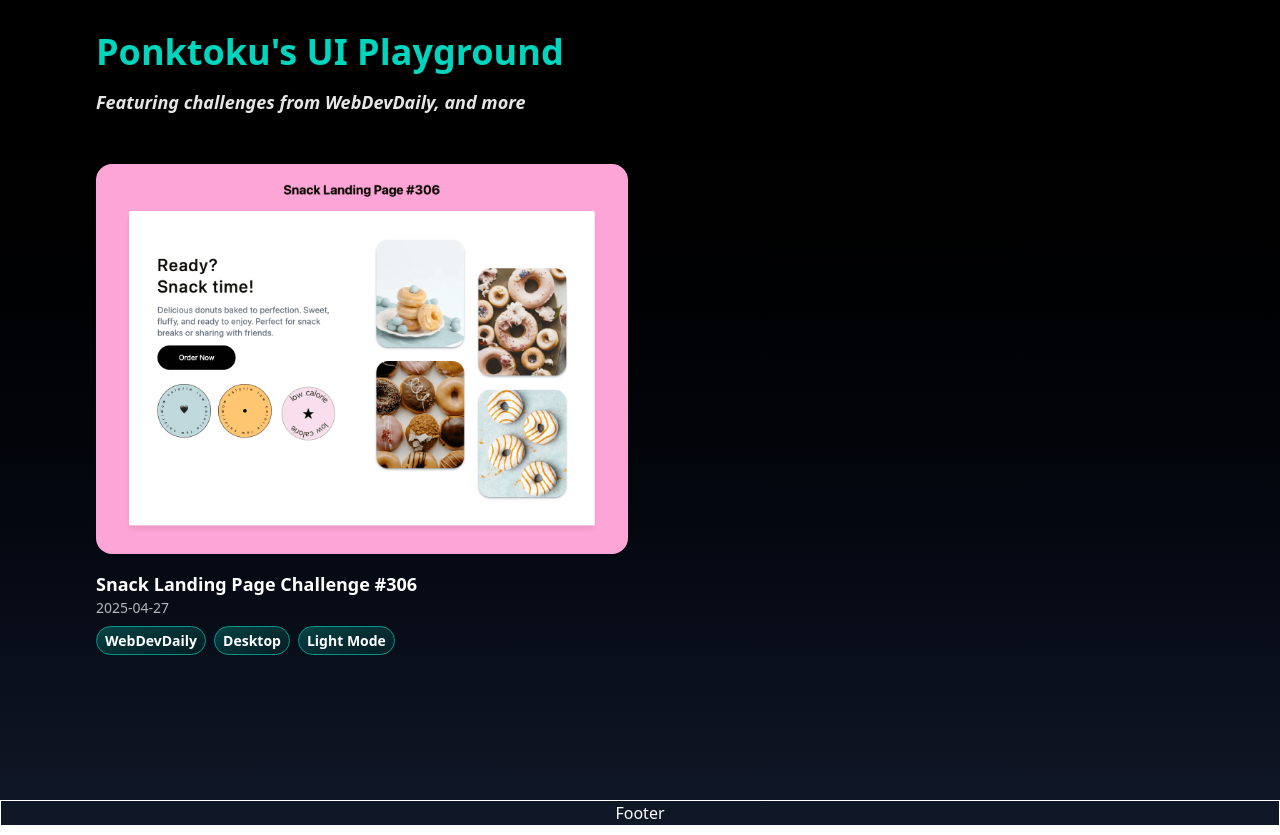
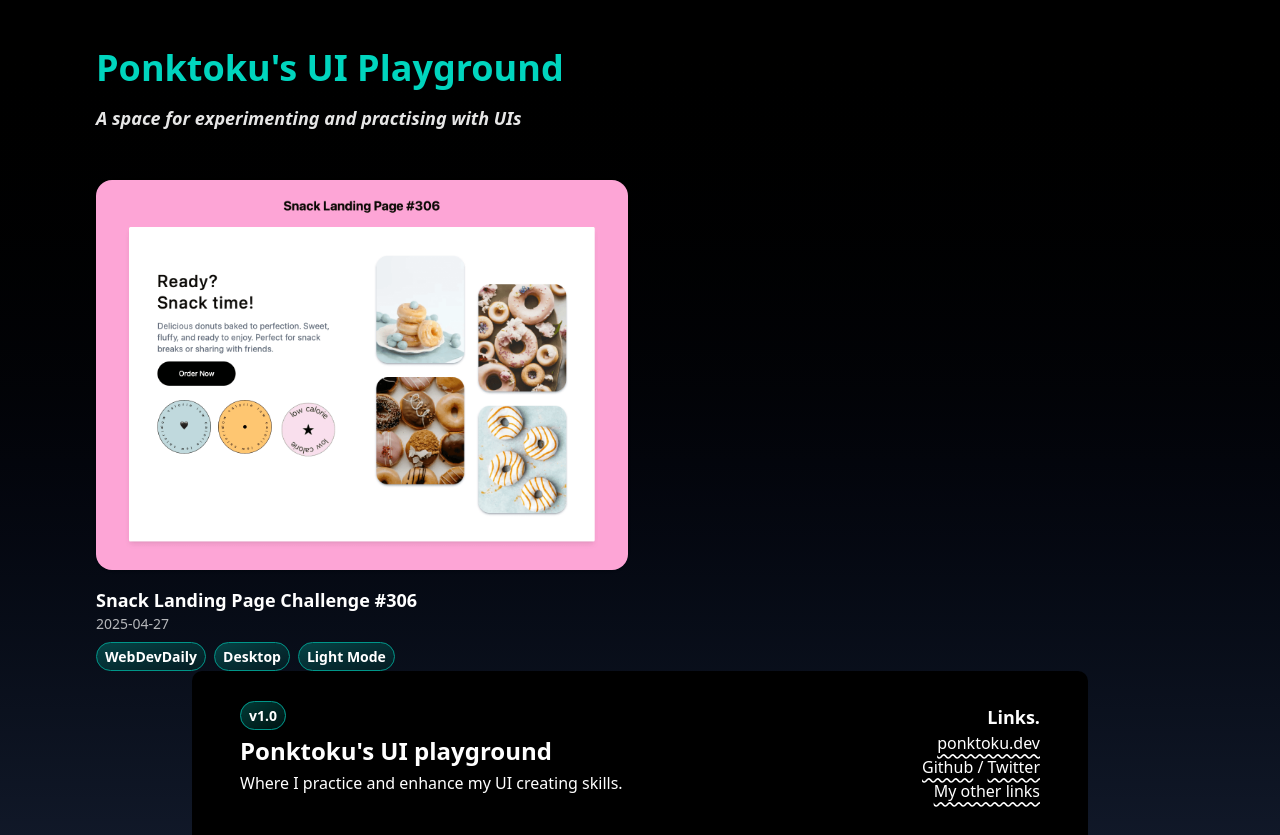
Before and after one commit to ponktoku/ui-playground, a Next.js app: page / in a window 1280 px wide. Built offline with nearby package versions, Linux system fonts and the light colour scheme.

Commit message:
style: Add and style footer

```diff
--- a/src/app/page.tsx
+++ b/src/app/page.tsx
@@ -3,15 +3,15 @@ import Card from "@/components/card";
 
 export default function Home() {
   return (
-    <>
-      <main className="min-h-dvh flex justify-center px-4 sm:px-8 ">
+    <div className="min-h-dvh flex flex-col">
+      <main className="flex-grow flex justify-center px-4 sm:px-8">
         <div className="max-w-7xl w-full px-16">
-          <section className="my-8">
+          <section className="my-12">
             <h1 className="text-4xl font-bold mb-4 text-teal-400">
               Ponktoku's UI Playground
             </h1>
-            <h2 className="text-lg font-semibold italic text-white/90 mb-12">
-              Featuring challenges from WebDevDaily, and more
+            <h2 className="text-lg font-semibold italic text-white/90">
+              A space for experimenting and practising with UIs
             </h2>
           </section>
 
@@ -30,11 +30,63 @@ export default function Home() {
         </div>
       </main>
 
-      <footer className="text-white max-w-7xl w-full flex justify-center border border-white items-center">
-        <div>
-          <p>Footer</p>
+      <footer className="text-white py-8 bg-black rounded-t-lg mx-48 flex justify-between">
+        <div className="ml-12">
+          <span className="px-2 py-1 rounded-full text-sm font-semibold leading-snug bg-gradient-to-tl from-teal-950/40 to-teal-600/40 border border-teal-600">
+            v1.0
+          </span>
+          <ul className="mt-2 leading-8">
+            <li className="font-bold text-2xl">Ponktoku's UI playground</li>
+            <li>Where I practice and enhance my UI creating skills.</li>
+          </ul>
+        </div>
+
+        <div className="mr-12 text-right">
+          <h4 className="font-bold text-lg">Links.</h4>
+          <ul className="">
+            <li>
+              <a
+                href="https://www.ponktoku.dev/en/"
+                target="_blank"
+                rel="noopener noreferrer"
+                className="underline decoration-wavy underline-offset-4 hover:underline-offset-1 transition-all"
+              >
+                ponktoku.dev
+              </a>
+            </li>
+            <li>
+              {" "}
+              <a
+                href="https://www.ponktoku.dev/en/"
+                target="_blank"
+                rel="noopener noreferrer"
+                className="underline decoration-wavy underline-offset-4 hover:underline-offset-1 transition-all"
+              >
+                Github
+              </a>{" "}
+              /{" "}
+              <a
+                href="https://x.com/ponktokuDotDev"
+                target="_blank"
+                rel="noopener noreferrer"
+                className="underline decoration-wavy underline-offset-4 hover:underline-offset-1 transition-all"
+              >
+                Twitter
+              </a>
+            </li>
+            <li>
+              <a
+                href="https://links.ponktoku.dev/"
+                target="_blank"
+                rel="noopener noreferrer"
+                className="underline decoration-wavy underline-offset-4 hover:underline-offset-1 transition-all"
+              >
+                My other links
+              </a>
+            </li>
+          </ul>
         </div>
       </footer>
-    </>
+    </div>
   );
 }
```
